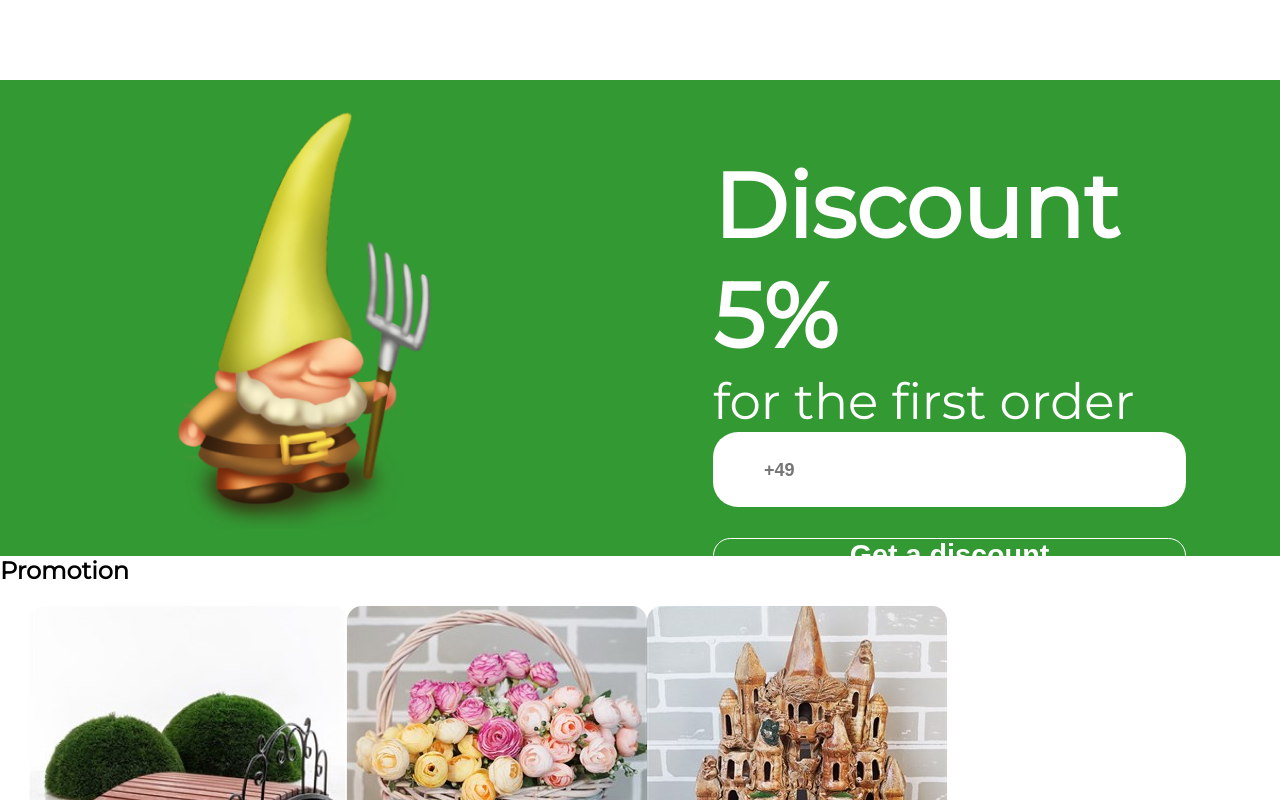
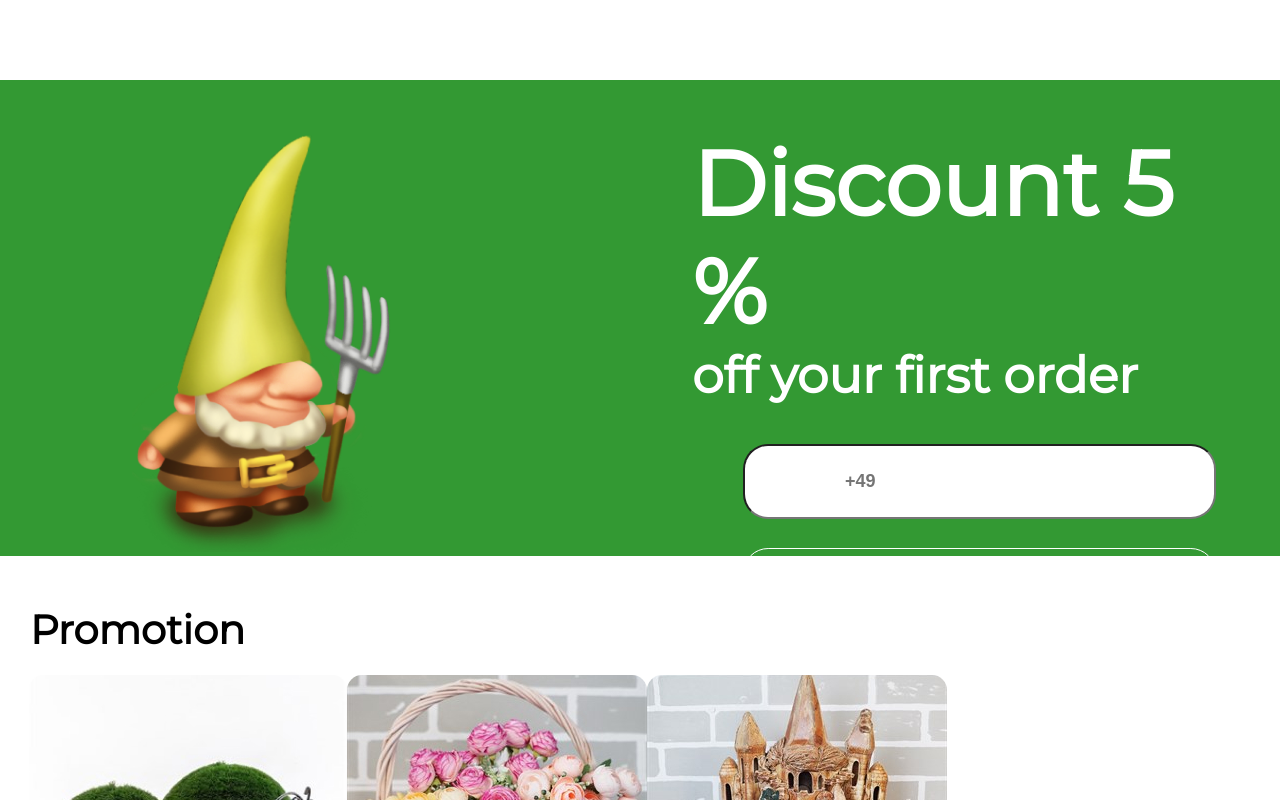
Before and after one commit to dimaarmas/BAUHAUS_STORE_REACT, a React (Create React App) app in the folder bauhaus_online_store_app/: page / in a window 1280 px wide. Shown: the part 1380-2180 px from the top of the page. Built offline with nearby package versions, Linux system fonts and the light colour scheme.

Commit message:
css was fixed

```diff
--- a/bauhaus_online_store_app/src/components/CartCard/index.jsx
+++ b/bauhaus_online_store_app/src/components/CartCard/index.jsx
@@ -1,12 +1,13 @@
 import React from 'react'
 import { useDispatch } from 'react-redux'
-import { cartIncrement, cartDecrement } from '../../store/reducers/cart';
+import { cartIncrement, cartDecrement, deleteFromCart } from '../../store/reducers/cart';
 import s from './index.module.css'
 
 export default function CartCard({ id, title, price, discont_price, image, count }) {
     const dispatch = useDispatch();
     const increment = () => dispatch(cartIncrement(id));
     const decrement = () => dispatch(cartDecrement(id));
+    const delete_from_cart = () => dispatch(deleteFromCart(id));
 
     const src_img = `http://localhost:3333${image}`
 
@@ -27,7 +28,7 @@ export default function CartCard({ id, title, price, discont_price, image, count
             </div>
             <p className={s.price}> {(price * count).toFixed(2)} € </p>
             <div>
-                <p className={s.cross}>x</p>
+                <p onClick={delete_from_cart} className={s.cross}>x</p>
                 <p className={s.discont_price}> {(discont_price * count).toFixed(2)} €</p>
             </div>
         </div>
--- a/bauhaus_online_store_app/src/components/CartCard/index.module.css
+++ b/bauhaus_online_store_app/src/components/CartCard/index.module.css
@@ -56,4 +56,6 @@
 .cross {
     color: #8B8B8B;
     margin-left: 80px;
+    cursor: pointer;
+    font-size: 20px;
 }
--- a/bauhaus_online_store_app/src/components/Form/index.jsx
+++ b/bauhaus_online_store_app/src/components/Form/index.jsx
@@ -1,17 +1,52 @@
 import React from 'react'
 import img_gnome from '../../media/garden_gnome-img.png'
+import { useForm } from "react-hook-form";
 import s from './index.module.css'
 
 export default function Form() {
+    const {
+        register,
+        formState: { errors },
+        handleSubmit,
+        reset,
+    } = useForm();
+    const phoneRegister = register("phone", {
+        required: "*Enter your phone number ",
+    });
+
+    const submit = (data) => {
+        console.log(data);
+        reset();
+    };
     return (
-        <div className={s.form_section}>
-            <img src={img_gnome} alt="garden_gnome" />
+        <section className={s.form_section} id="discount">
             <div className={s.form_item}>
-                <p className={s.discount_text}>Discount 5%</p>
-                <p className={s.under_text}>for the first order</p>
-                <input type="text" placeholder='+49' name='phone' />
-                <button>Get a discount</button>
+                <div>
+                    <img src={img_gnome} alt="img_gnome" className={s.discount_img} />
+                </div>
+
+                <div className={s.discount}>
+                    <h1> Discount 5 % </h1>
+                    <p className={s.order}> off your first order </p>
+                    <br />
+                    <br />
+                    <form onSubmit={handleSubmit(submit)}>
+                        <input
+                            type="text"
+                            name="phone"
+                            placeholder="+49"
+                            {...phoneRegister}
+                            className={s.discount_form}
+                        />
+                        <br />
+                        <br />
+                        <div className={s.errors}>
+                            {errors.phone && <p>{errors.phone?.message}</p>}
+                        </div>
+                        <button className={s.discount_button}> Get a discount </button>
+                    </form>
+                </div>
             </div>
-        </div>
+        </section>
     )
 }
--- a/bauhaus_online_store_app/src/components/Form/index.module.css
+++ b/bauhaus_online_store_app/src/components/Form/index.module.css
@@ -2,50 +2,78 @@
     display: flex;
     background-color: #339933;
     height: 476px;
-    padding: 27px 0 27px 91px;
 }
 
 .form_item {
     display: flex;
-    flex-direction: column;
+    justify-content: space-between;
+    max-width: 1380px;
+    margin: 0 auto;
+    gap: 120px;
 }
 
-.discount_text {
-    font-size: 90px;
-    font-weight: 700;
-    color: #FFFF;
+.discount {
+    margin: 50px 50px;
+    color: #FFFFFF;
 }
 
-.under_text {
-    font-size: 50px;
-    font-weight: 700px;
-    color: #FFFF;
+.discount_img {
+    margin: 50px;
 }
 
-.form_item input {
+.discount h1 {
+    font-size: 90px;
+    line-height: 120%;
+    font-weight: 700;
+}
+
+.discount input {
     width: 473px;
     height: 75px;
-    background: #FFFF;
-    border: 1px solid transparent;
     border-radius: 25.15px;
     font-size: 18px;
     font-weight: 600;
-    padding: 27px 0 26px 50px;
 }
 
-.form_item {
-    padding: 44px 152px 45px 200px;
+.order {
+    font-size: 50px;
+    line-height: 120%;
+    font-weight: 700;
 }
 
-.form_item button {
+.discount_form {
+    background-color: #FFFFFF;
+    border-radius: 13px;
+    padding: 15px 100px;
+    margin-left: 51px;
+    color: black;
+}
+
+.discount_button {
     width: 473px;
     height: 75px;
-    background: transparent;
-    color: #FFFF;
-    border: 1px solid #FFFF;
+    border: 1px solid white;
+    background-color: transparent;
     border-radius: 25.15px;
-    font-size: 28.74px;
+    padding: 9px 105px;
+    margin-left: 51px;
     font-weight: 700;
+    font-size: 23px;
+    color: #FFFFFF;
     cursor: pointer;
-    margin-top: 30.52px;
+    transition: all 0.25s;
 }
+
+.discount_button:hover {
+    background-color: #ebe4e4;
+    border-color: #f1ff5c;
+    color: #339933;
+    box-shadow: 0 0.5em 0.5em -0.4em #f1ff5c;
+    transform: translateY(-0.25em);
+    cursor: pointer;
+}
+
+.errors {
+    margin: 10px 70px;
+    font-size: 15px;
+}
--- a/bauhaus_online_store_app/src/components/Layout/index.jsx
+++ b/bauhaus_online_store_app/src/components/Layout/index.jsx
@@ -11,7 +11,7 @@ export default function Layout() {
             <main>
                 <Outlet />
             </main>
-            <Footer />
+            {/* <Footer /> */}
         </div>
     )
 }
--- a/bauhaus_online_store_app/src/components/Nav/index.jsx
+++ b/bauhaus_online_store_app/src/components/Nav/index.jsx
@@ -5,11 +5,6 @@ import s from './index.module.css'
 import { Link } from 'react-router-dom'
 
 export default function Nav() {
-
-    const categoryTextColor = {
-        color: '#339933'
-    }
-
     return (
         <header className={s.header}>
             <div className={s.logo_block}>
@@ -17,12 +12,15 @@ export default function Nav() {
                     <img src={logo} alt="company_logo" />
                 </Link>
 
-                <div>Catalog</div>
+                <Link to='/categories'>
+                    <div>Catalog</div>
+                </Link>
+
             </div>
             <nav>
                 <ul className={s.nav_block}>
                     <Link to='/categories'>
-                        <li style={categoryTextColor}>Categories</li>
+                        <li>Categories</li>
                     </Link>
 
                     <li>Coupon</li>
--- a/bauhaus_online_store_app/src/components/Nav/index.module.css
+++ b/bauhaus_online_store_app/src/components/Nav/index.module.css
@@ -25,16 +25,20 @@
 .nav_block li {
     list-style: none;
     cursor: pointer;
+    transition: all 0.25s;
 }
 
 .nav_block li:hover {
-    text-decoration: underline;
-    color: black;
+    color: #339933;
+    text-shadow: 0 0.5em 0.5em -0.4em #339933;
+    transform: translateX(-0.25em);
+    text-decoration: overline;
 }
 
 a {
     text-decoration: none;
     color: black;
+
 }
 
 a:hover {
@@ -51,10 +55,13 @@ a:hover {
     font-size: 16px;
     font-weight: 700;
     cursor: pointer;
+    transition: all 0.25s;
 }
 
 .logo_block div:hover {
     border: 1px solid #339933;
     background-color: #FFFF;
     color: #339933;
+    box-shadow: 0 0.5em 0.5em -0.4em #339933;
+    transform: translateY(-0.25em);
 }
--- a/bauhaus_online_store_app/src/components/ProductsCard/index.jsx
+++ b/bauhaus_online_store_app/src/components/ProductsCard/index.jsx
@@ -6,6 +6,8 @@ export default function ProductsCard({ id, image, title, price, discont_price })
     const src_img = `http://localhost:3333${image}`
 
     const product_link = `/product/${id}`
+
+    const discount = `${Math.round(100 - discont_price * 100 / price)}`
     return (
 
 
@@ -16,7 +18,7 @@ export default function ProductsCard({ id, image, title, price, discont_price })
             <div className={s.price_section}>
                 <p>{price} €</p>
                 <p>{discont_price} €</p>
-                <p>-7%</p>
+                <p>-{discount} %</p>
             </div>
             <p>{title}</p>
         </div>
--- a/bauhaus_online_store_app/src/components/PromotionContainer/index.jsx
+++ b/bauhaus_online_store_app/src/components/PromotionContainer/index.jsx
@@ -9,7 +9,7 @@ export default function PromotionContainer() {
 
     return (
         <div className={s.promotion_section}>
-            <div>
+            <div className={s.promotion_title}>
                 <h2>Promotion</h2>
             </div>
             <div className={s.promotion_items}>
--- a/bauhaus_online_store_app/src/components/PromotionContainer/index.module.css
+++ b/bauhaus_online_store_app/src/components/PromotionContainer/index.module.css
@@ -1,3 +1,13 @@
+.promotion_section {
+    padding: 49px 0 30px;
+}
+
+.promotion_section h2 {
+    padding: 0 30px;
+    font-size: 40px;
+    font-weight: 700;
+}
+
 .promotion_items {
     display: flex;
     justify-content: space-between;
--- a/bauhaus_online_store_app/src/store/reducers/cart.js
+++ b/bauhaus_online_store_app/src/store/reducers/cart.js
@@ -4,11 +4,13 @@ const ADD_TO_CART = 'ADD_TO_CART';
 const CLEAR_CART = 'CLEAR_CART';
 const CART_INCREMENT = 'CART_INCREMENT';
 const CART_DECREMENT = 'CART_DECREMENT';
+const DELETE_FROM_CART = 'DELETE_FROM_CART';
 
 export const addToCart = payload => ({ type: ADD_TO_CART, payload });
 export const clearCart = () => ({ type: CLEAR_CART });
 export const cartIncrement = payload => ({ type: CART_INCREMENT, payload });
 export const cartDecrement = payload => ({ type: CART_DECREMENT, payload });
+export const deleteFromCart = payload => ({ type: DELETE_FROM_CART, payload });
 
 const checkProduct = (state, payload) => {
     const product_in_state = state.find(el => el.id === payload.id);
@@ -36,6 +38,8 @@ export const cartReducer = (state = defaultState, action) => {
             target_card.count--
         }
         return [...state]
+    } else if (action.type === DELETE_FROM_CART) {
+        return state.filter(el => el.id !== action.payload)
     } else {
         return state
     }
```
